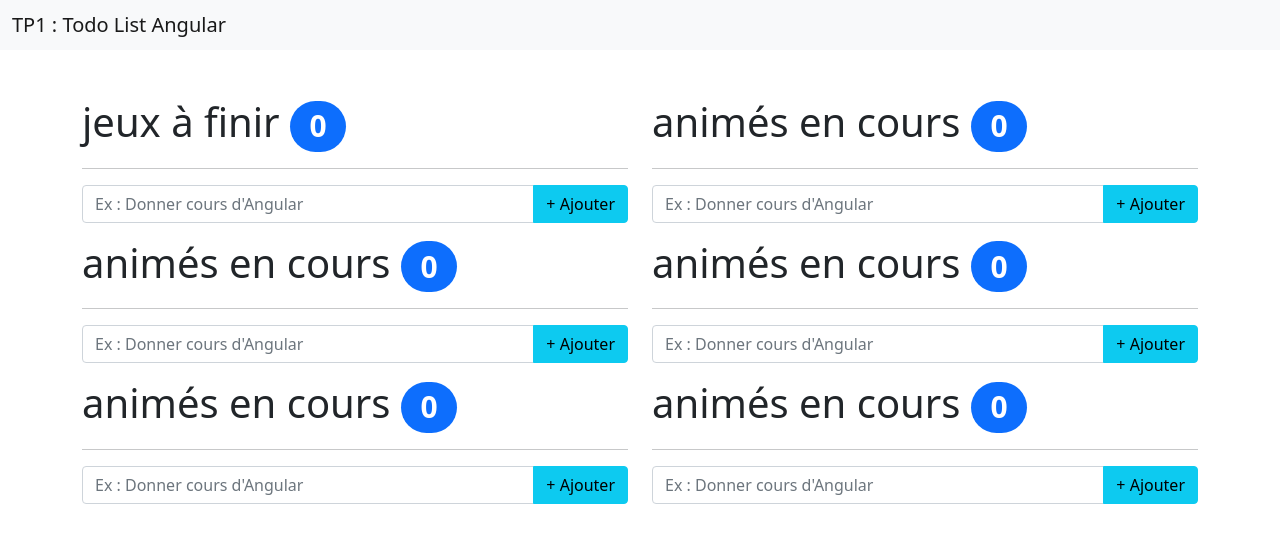
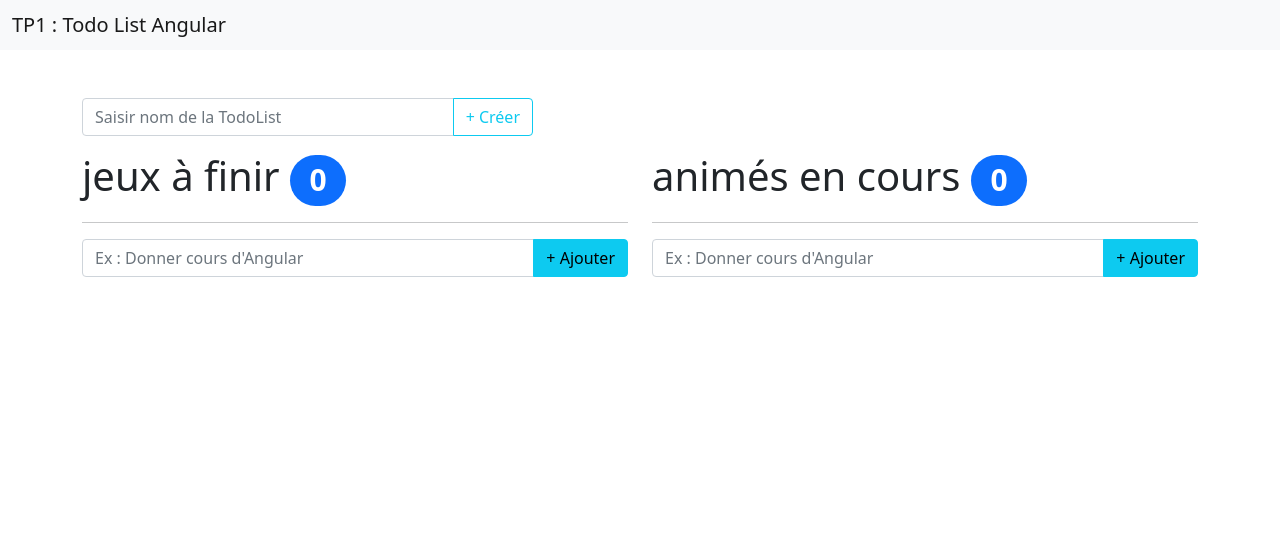
Before and after one commit to plarrat/EIT-TP-TodoList-Angular, an Angular app: page / in a window 1280 px wide. Shown: the top 542 px of the page. Built offline with nearby package versions, Linux system fonts and the light colour scheme.

Commit message:
Champs de creation

```diff
--- a/src/app/app.component.html
+++ b/src/app/app.component.html
@@ -3,6 +3,21 @@
     <span class="navbar-brand mb-0 h1">TP1 : Todo List Angular</span>
   </div>
 </nav>
+
+<section class="container">
+  <div class="row">
+    <div class="col-md-5">
+      <div class="input-group mb-3">
+        <input
+          type="text"
+          class="form-control"
+          placeholder="Saisir nom de la TodoList"
+        />
+        <button class="btn btn-outline-info" type="button">+ Créer</button>
+      </div>
+    </div>
+  </div>
+</section>
 
 <section class="container">
   <div class="row">
@@ -13,21 +28,5 @@
     <div class="col-md-6">
       <app-todos-list titre="animés en cours"></app-todos-list>
     </div>
-
-    <div class="col-md-6">
-      <app-todos-list titre="animés en cours"></app-todos-list>
-    </div>
-
-    <div class="col-md-6">
-      <app-todos-list titre="animés en cours"></app-todos-list>
-    </div>
-
-    <div class="col-md-6">
-      <app-todos-list titre="animés en cours"></app-todos-list>
-    </div>
-
-    <div class="col-md-6">
-      <app-todos-list titre="animés en cours"></app-todos-list>
-    </div>
   </div>
 </section>
```
